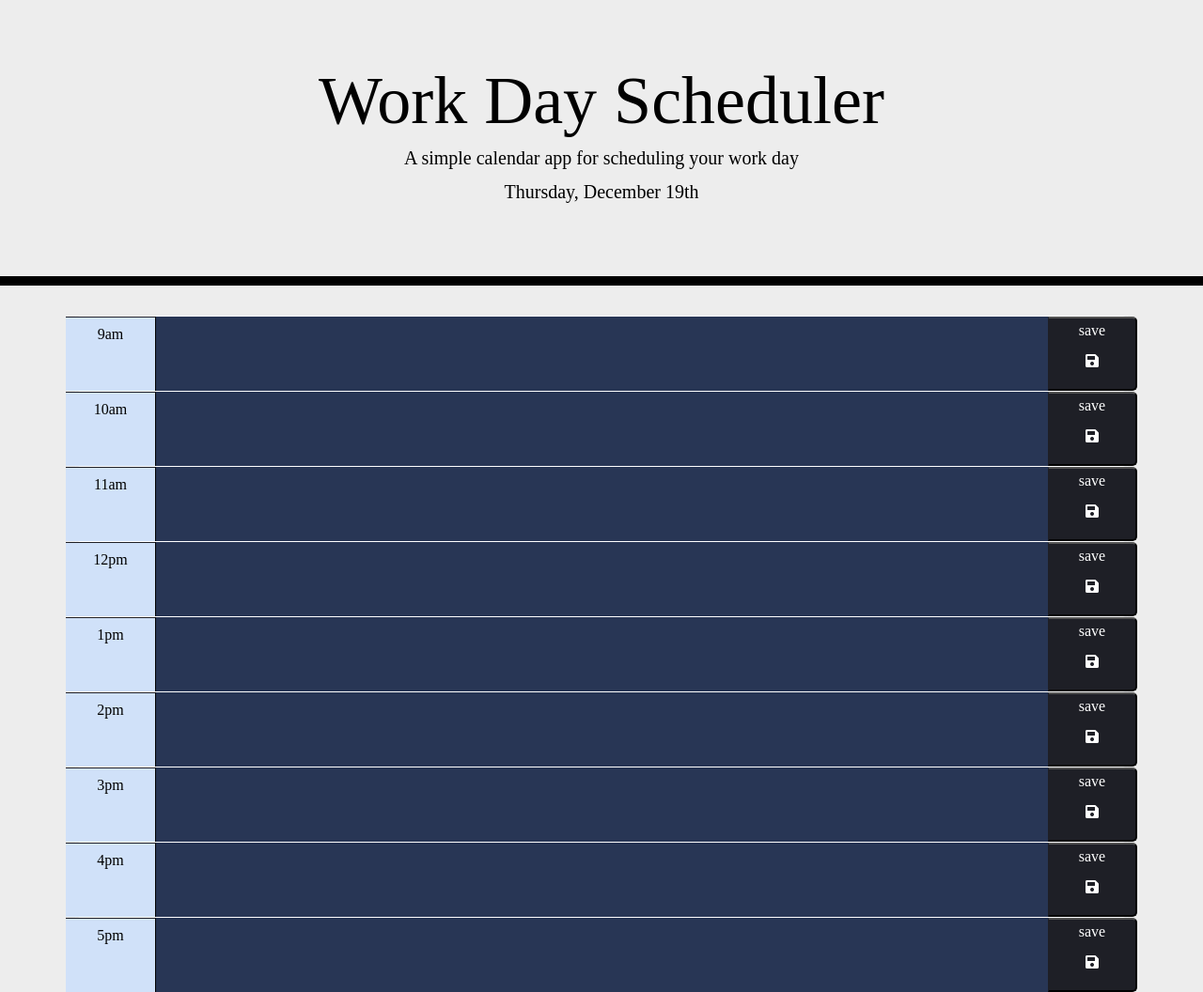
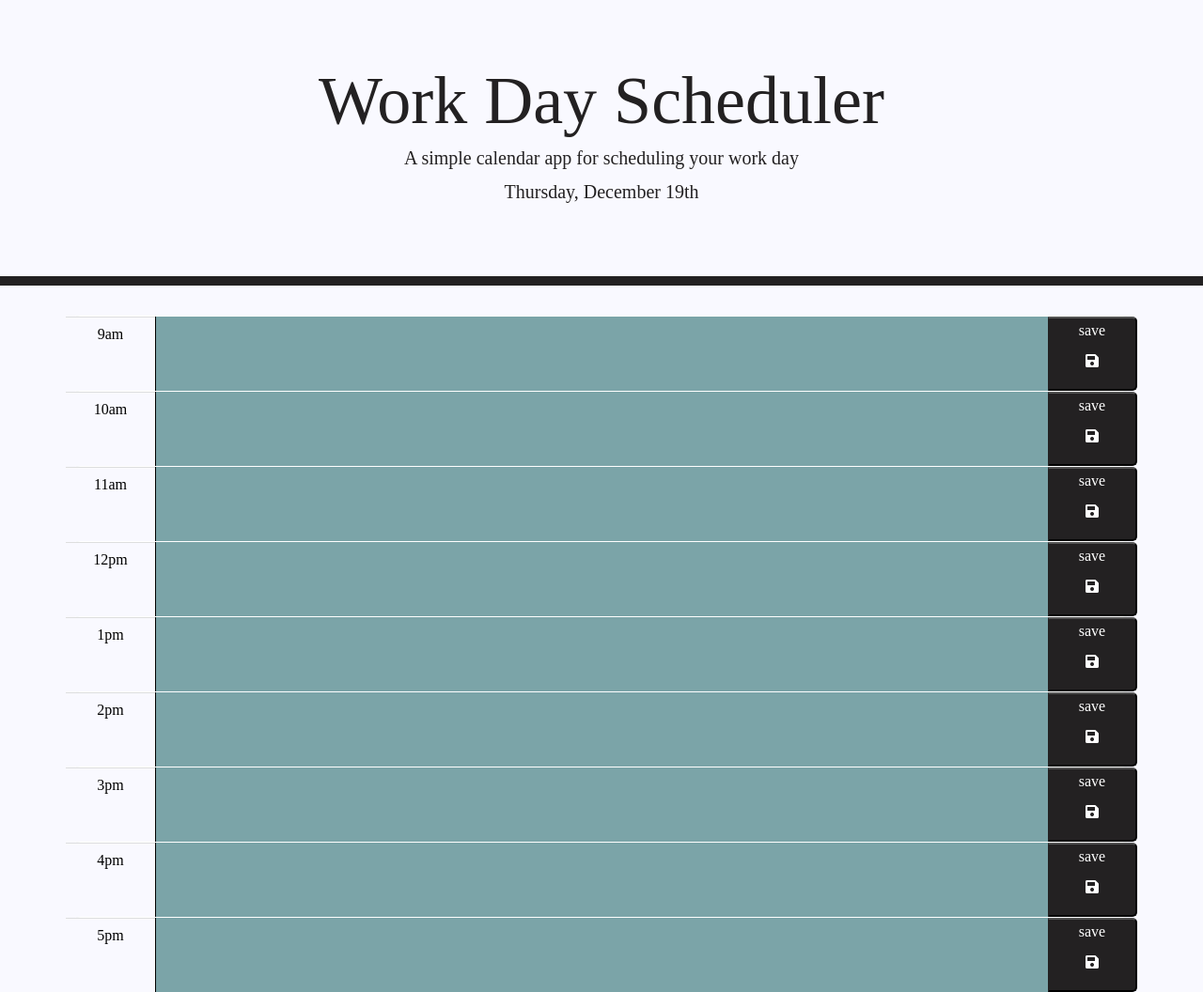
Before and after one commit to brittanieboyko/day-planner, a plain HTML site: page index.html in a window 1280 px wide. Shown: the whole page at 94% size. Drawn offline with nearby package versions, Linux system fonts and the light colour scheme; a web font is replaced by a local one.

Commit message:
changed color scheme

```diff
--- a/resources/style.css
+++ b/resources/style.css
@@ -2,14 +2,15 @@ body {
     font-family: 'Inria Serif', serif;
     font-size: 16px;
     line-height: 1;
-    background-color: #ededed;
+    background-color: #F9F9FF;
+
   }
 
   textarea{
     background: transparent;
     border: none;
     resize: none;
-    color: #000000;
+    color: #232122;
     border-left: 1px solid black;
     padding: 10px;
   }
@@ -17,9 +18,9 @@ body {
   .jumbotron {
     text-align: center;
     background-color: transparent;
-    color: black;
+    color: #232122;
     border-radius: 0;
-    border-bottom: 10px solid black;
+    border-bottom: 10px solid #232122;
   }
 
   .description{
@@ -38,32 +39,32 @@ body {
   }
 
   .hour {
-    background-color: #D0E1F9;
+    background-color: #F9F9FF;
     color: #000000;
-    border-top: 1px solid #1E1F26;
+    border-top: 1px solid #DDDEDE;
     padding: 10px;
   }
 
   .past {
-    background-color: #4D648D;
+    background-color: #DDDEDE;
     color: white;
   }
 
   .present {
-    background-color: #D0E1F9;
+    background-color: #A5C05B;
     color: white;
   }
 
   .future {
-    background-color: #283655;
+    background-color: #7BA4A8;
     color: white;
   }
 
   .button-save {
-    border-left: 1px solid #1E1F26;
+    border-left: 1px solid #232122;
     border-top-right-radius: 5px;
     border-bottom-right-radius: 5px;
-    background-color: #1E1F26;
+    background-color: #232122;;
     color: white;
   }
 
```
